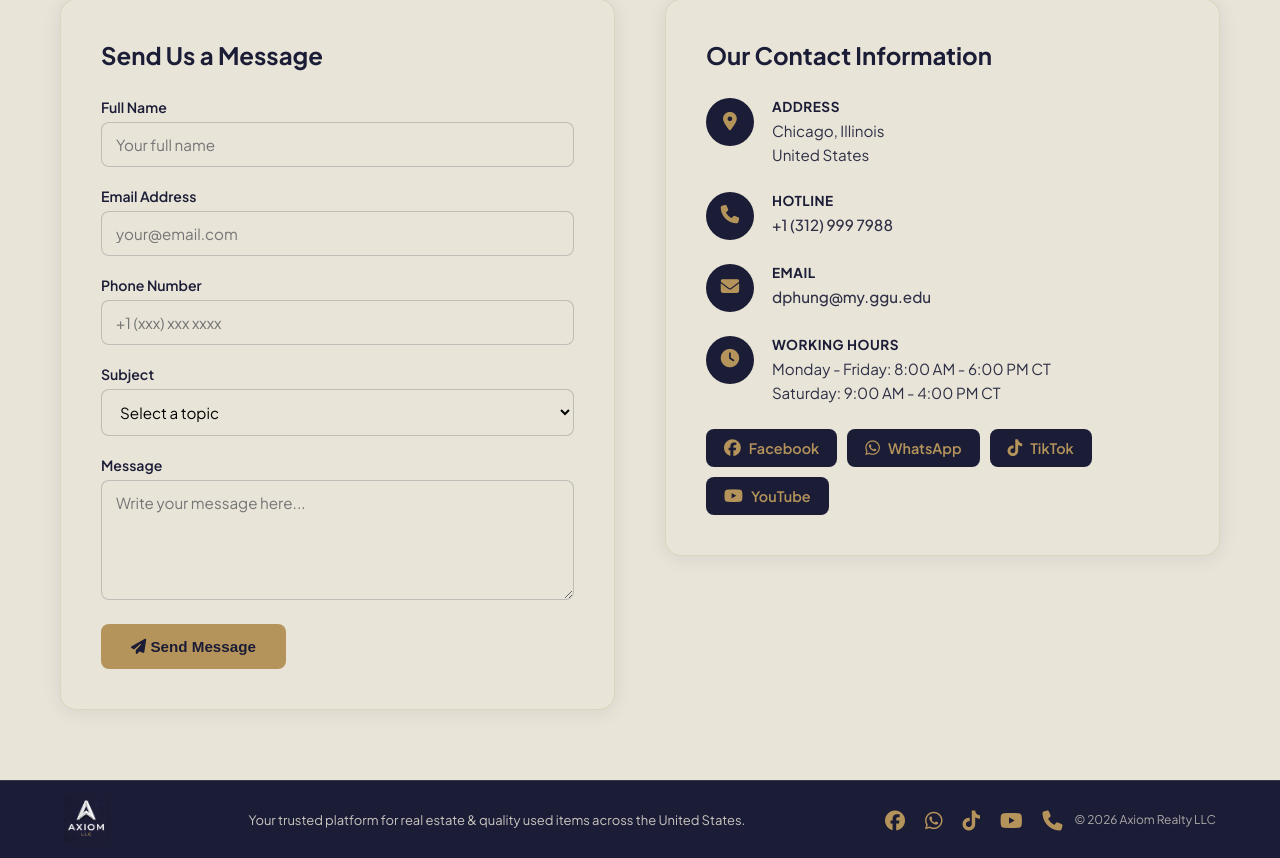
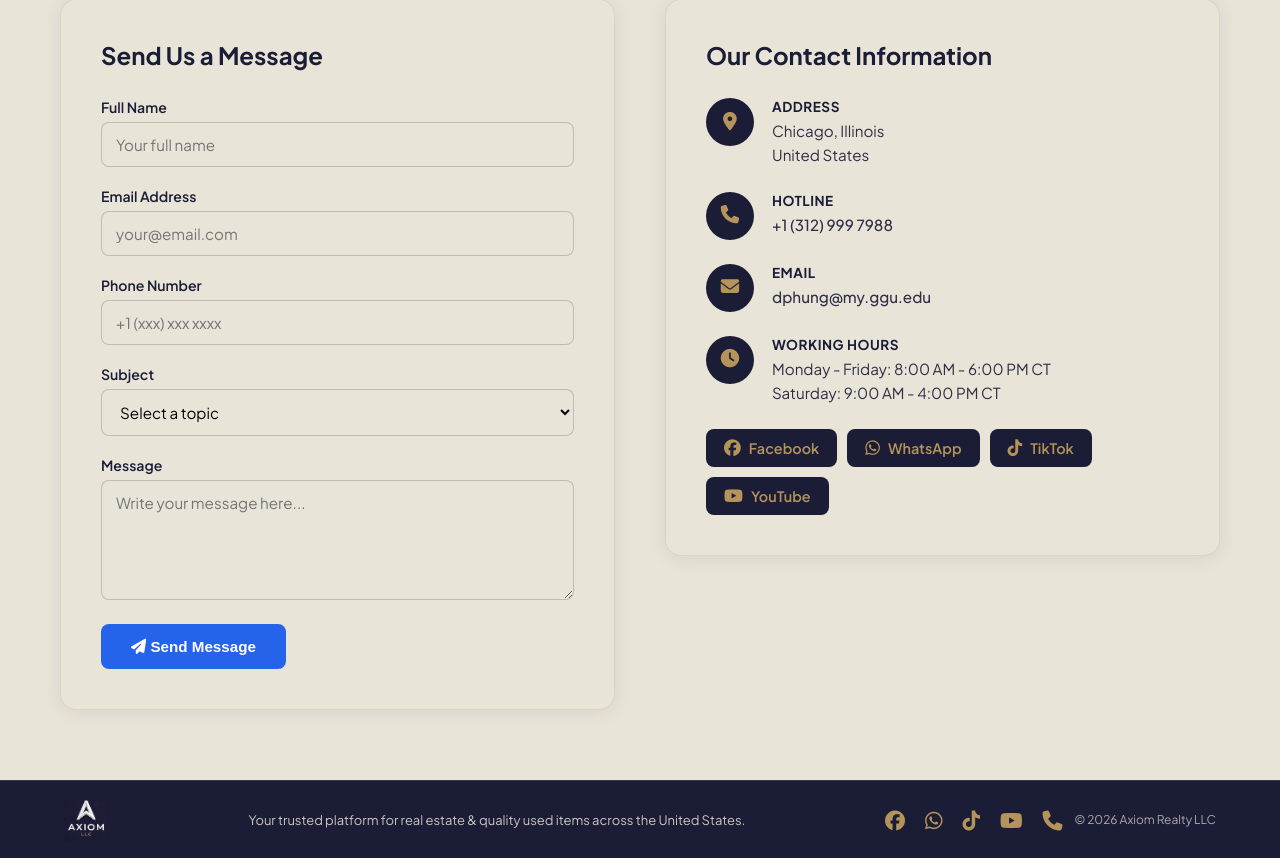
Before and after one commit to dphung88/real-estate-marketplace, a Next.js app: page /contact in a window 1280 px wide. Shown: the part 331-1189 px from the top of the page. Built offline with nearby package versions, Linux system fonts and the light colour scheme.

Commit message:
Đổi nút Send Message sang màu xanh + thêm hướng dẫn Vercel

```diff
--- a/app/contact/page.js
+++ b/app/contact/page.js
@@ -109,7 +109,7 @@ export default function ContactPage() {
                     placeholder="Write your message here..."
                     value={formData.message} onChange={handleChange} required></textarea>
                 </div>
-                <button type="submit" className="btn btn-primary" disabled={status === 'loading'}>
+                <button type="submit" className="btn btn-primary btn-contact-submit" disabled={status === 'loading'}>
                   {status === 'loading' ? (
                     <><i className="fa-solid fa-spinner fa-spin"></i> Sending...</>
                   ) : (
--- a/app/globals.css
+++ b/app/globals.css
@@ -236,6 +236,10 @@ img { width: 100%; height: 100%; object-fit: cover; display: block; }
 .contact-form textarea { height: 120px; resize: vertical; }
 .btn-submit { width: 100%; background: var(--color-dark); color: var(--color-light); padding: 14px; border: none; border-radius: 8px; font-size: 1rem; font-weight: 700; cursor: pointer; transition: background 0.2s; }
 .btn-submit:hover { background: #12132a; }
+/* Nút Send Message trên trang Contact - màu xanh */
+.btn-contact-submit { background: #2563eb; color: #fff; border-color: transparent; }
+.btn-contact-submit:hover { background: #1d4ed8; border-color: transparent; transform: translateY(-2px); }
+.btn-contact-submit:disabled { background: #93c5fd; cursor: not-allowed; transform: none; }
 .contact-social { display: flex; flex-wrap: wrap; gap: 10px; margin-top: 8px; }
 .social-link { display: inline-flex; align-items: center; gap: 8px; padding: 10px 18px; background: var(--color-dark); color: var(--color-accent); border-radius: 8px; font-size: 0.9rem; font-weight: 600; transition: all 0.2s; }
 .social-link:hover { background: var(--color-accent); color: var(--color-dark); transform: translateY(-2px); }
```
Also changed, not shown: 1 other file (tests, documents, lock files or other folders).
